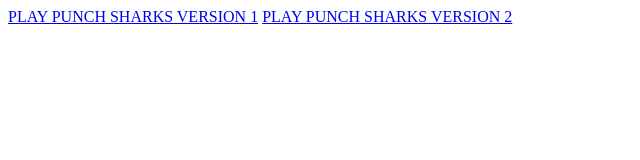
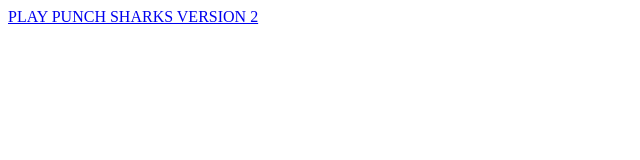
Before and after one commit to bleseneralexander/punchsharks, a plain HTML site: page index.html in a window 1280 px wide. Shown: the whole page, without its empty margins (0-640 px from the left). Drawn offline with Linux system fonts and the light colour scheme.

Commit message:
Update index.html

```diff
--- a/index.html
+++ b/index.html
@@ -2,7 +2,6 @@
 <html>
   <head><title></title></head>
   <body>
-    <a href="punchsharksversion1/index.html">PLAY PUNCH SHARKS VERSION 1</a>
     <a href="Punchsharks/index.html">PLAY PUNCH SHARKS VERSION 2</a>
   </body>
 </html>
```
